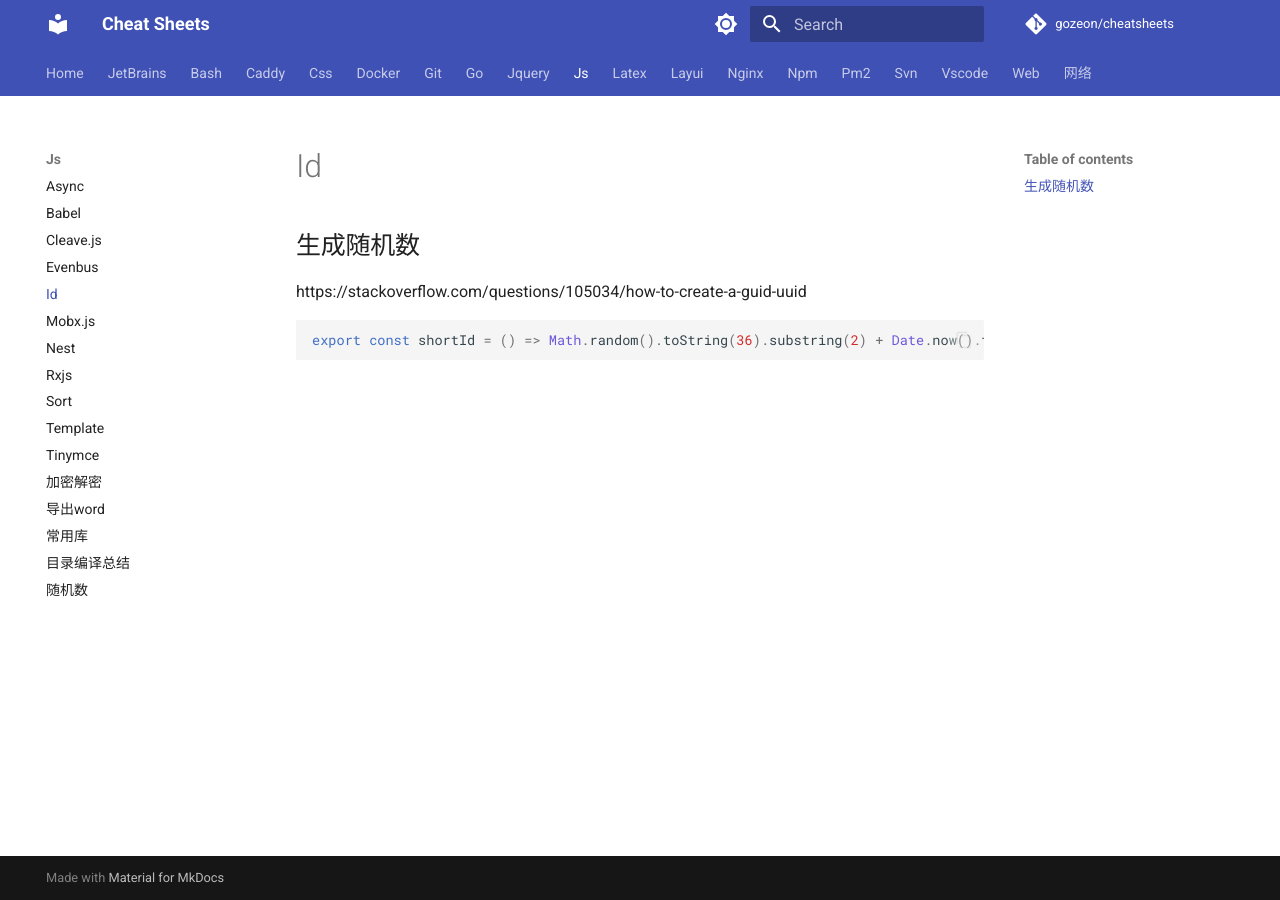
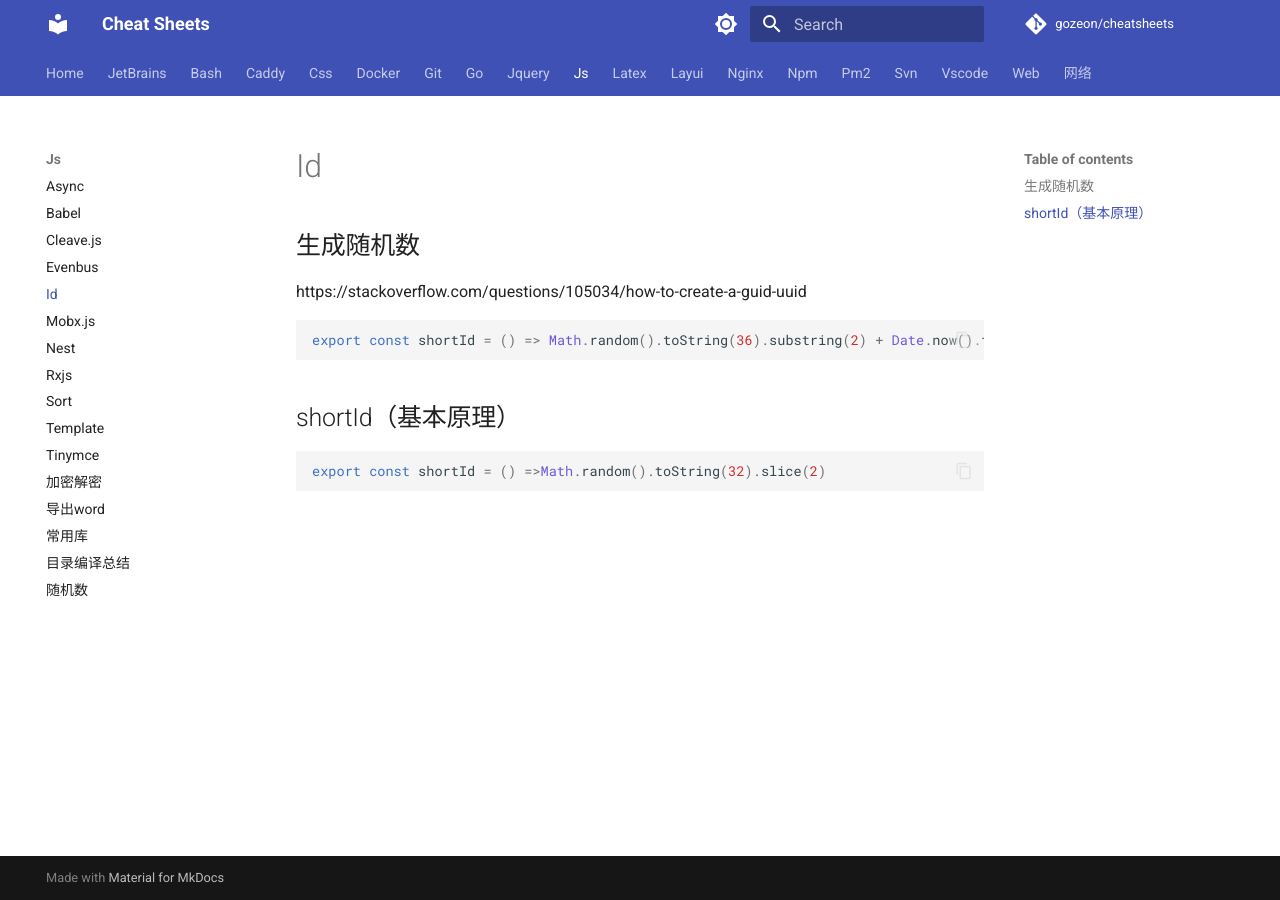
Before and after one commit to gozeon/cheatsheets, an MkDocs documentation site: the page built from docs/js/id.md, in a window 1280 px wide. Built offline with MkDocs 1.6.1 and Material for MkDocs 9.7.7, drawn with Linux system fonts in a browser that asks for light colours; comment, search, counter and statistics services are not loaded.

Commit message:
Update id.md

````diff
--- a/docs/js/id.md
+++ b/docs/js/id.md
@@ -5,3 +5,9 @@ https://stackoverflow.com/questions/105034/how-to-create-a-guid-uuid
 ```js
 export const shortId = () => Math.random().toString(36).substring(2) + Date.now().toString(36);
 ```
+
+## shortId（基本原理）
+
+```js
+export const shortId = () =>Math.random().toString(32).slice(2)
+```
````
